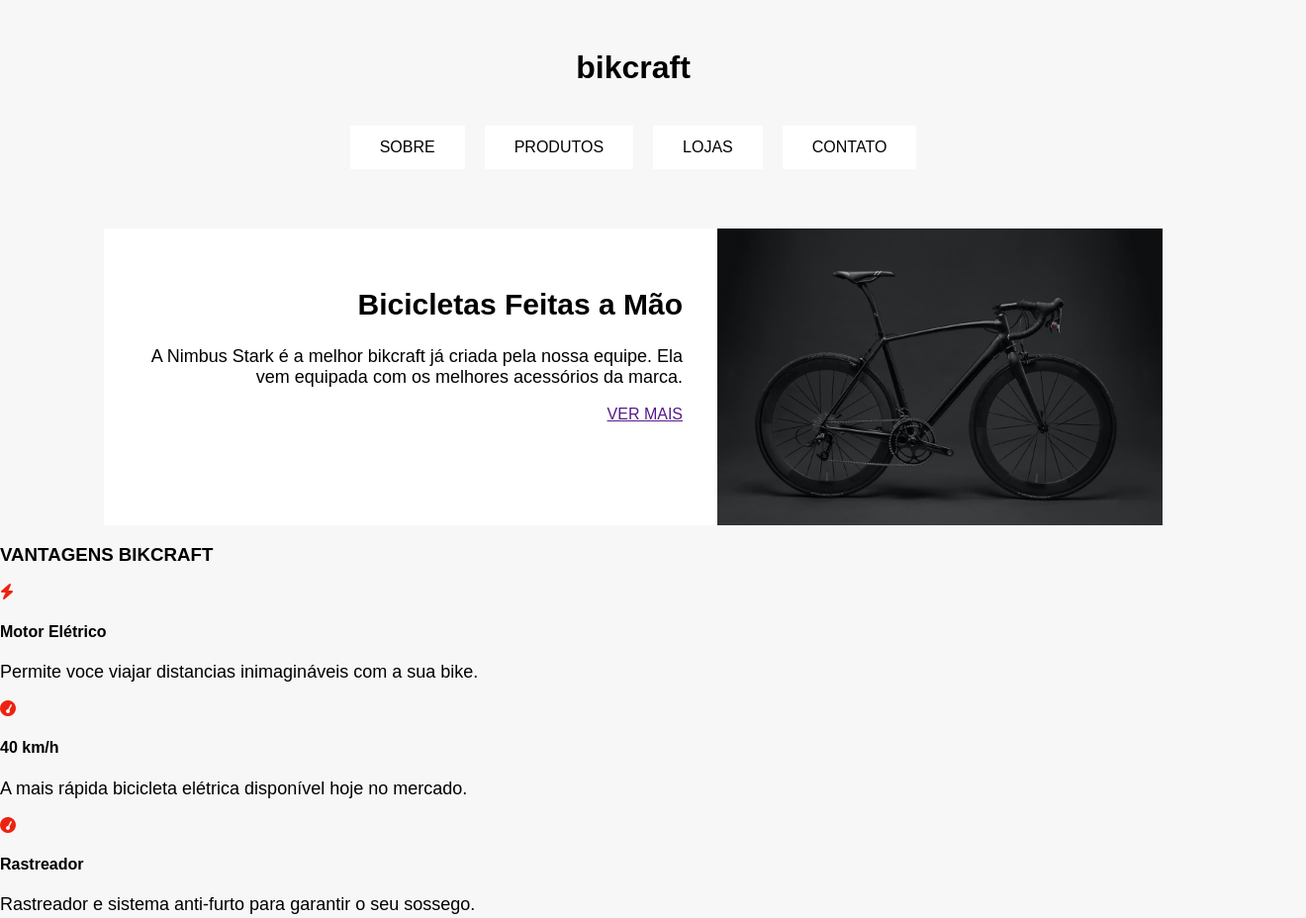
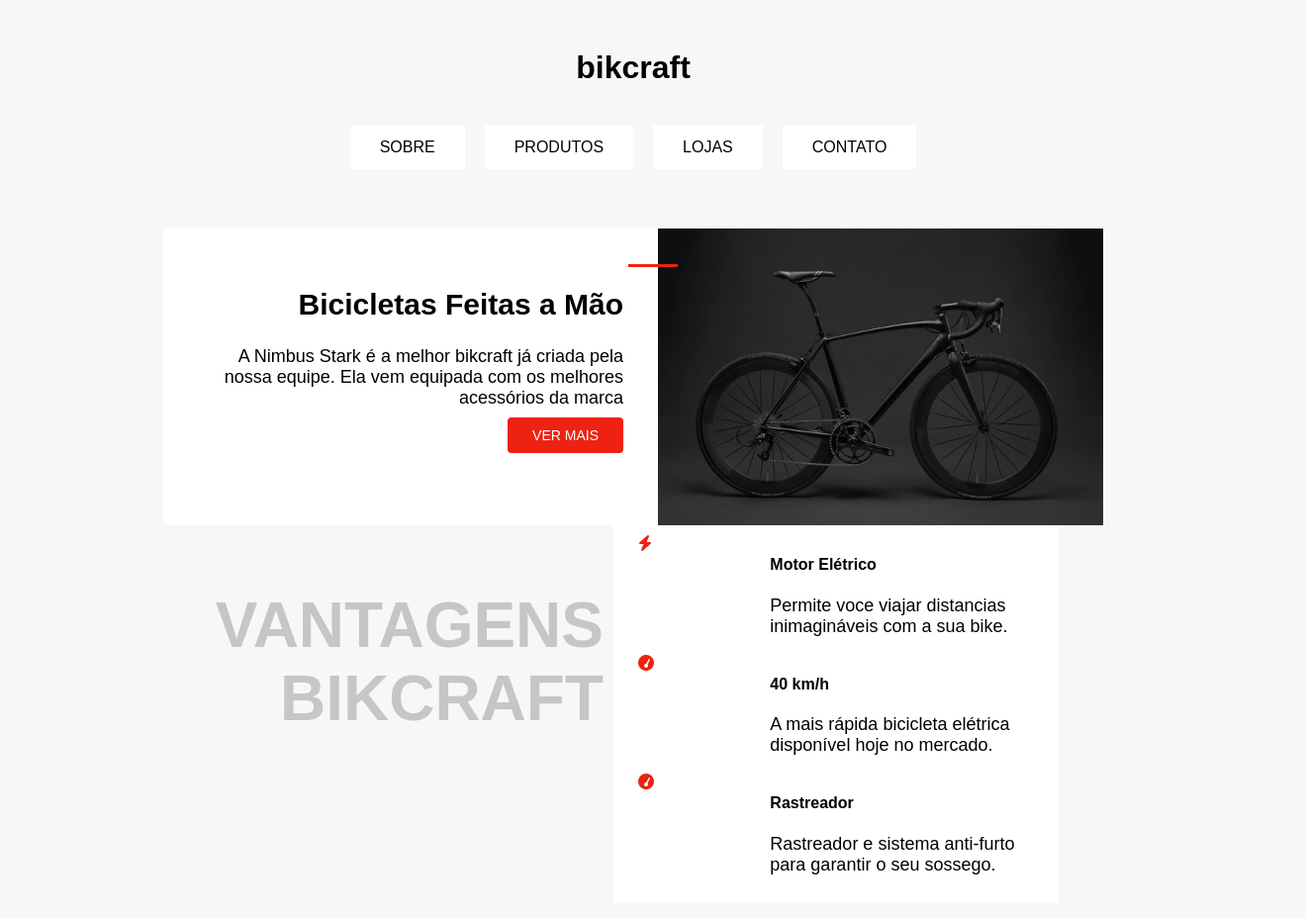
Before and after one commit to larabmelo/origamid, a plain HTML site: page html-css/exercicios/exercicio-posicionamento/index.html in a window 1280 px wide. Shown: the top 928 px of the page at 99% size, 1320 px wide, since content can reach past the window. Drawn offline with Linux system fonts and the light colour scheme.

Commit message:
bikcraft page done
not yet responsive

```diff
--- a/html-css/exercicios/exercicio-posicionamento/index.html
+++ b/html-css/exercicios/exercicio-posicionamento/index.html
@@ -20,27 +20,34 @@
     <div class="hero">
         <div class="info">
             <h2>Bicicletas Feitas a Mão</h2>
-            <p>A Nimbus Stark é a melhor bikcraft já criada pela nossa equipe. Ela vem equipada com os melhores acessórios da marca.</p>
+            <p>A Nimbus Stark é a melhor bikcraft já criada pela nossa equipe. Ela vem equipada com os melhores acessórios da marca</p>
             <a href="" class="link-info">VER MAIS</a>
+            <div class="barra-vermelha"></div>
         </div>
         <img src="../img/bicicleta-1200-800.jpg" alt="Bicicleta Preta">
-        <div class="barra-vermelha"></div>
+
     </div>
     <div class="vantagens">
         <h3>VANTAGENS BIKCRAFT</h3>
         <div class="itens-vantagens">
-
             <i class="fa-solid fa-bolt" style="color: #ee2211;"></i>
-            <h4>Motor Elétrico</h4>
-            <p>Permite voce viajar distancias inimagináveis com a sua bike.</p>
+            <div class="texto">
+                <h4>Motor Elétrico</h4>
+                <p>Permite voce viajar distancias inimagináveis com a sua bike.</p>
+            </div>
 
             <i class="fa-solid fa-gauge-simple-high" style="color: #ee2211;"></i>
+
+            <div class="texto">
             <h4>40 km/h</h4>
             <p>A mais rápida bicicleta elétrica disponível hoje no mercado.</p>
+            </div>
 
             <i class="fa-solid fa-gauge-simple-high" style="color: #ee2211;"></i>
+            <div class="texto">
             <h4>Rastreador</h4>
             <p>Rastreador e sistema anti-furto para garantir o seu sossego.</p>
+            </div>
         </div>
     </div>
     <div class="footer">
--- a/html-css/exercicios/exercicio-posicionamento/style.css
+++ b/html-css/exercicios/exercicio-posicionamento/style.css
@@ -17,6 +17,7 @@ h1 {
     justify-content: center;
     flex-wrap: wrap;
     margin: 20px;
+    margin-bottom: 50px;
 }
 
 .link-menu {
@@ -31,18 +32,16 @@ h1 {
     display: flex;
     flex-direction: row;
     justify-content: center;
-    margin-top: 50px;
-    margin-right: 60px;
-    margin-left: 60px;
+    margin: auto 50px;
 }
 
 .info {
-    justify-content: center;
+    max-width: 500px;
     text-align: right;
     background-color: white;
     padding: 35px 35px;
-    max-width: 550px;
-
+    position: relative;
+    box-sizing: border-box;
 }
 
 h2 {
@@ -57,3 +56,55 @@ img {
     height: 300px;
     width: 450px;
 }
+
+.link-info {
+    text-decoration: none;
+    font-size: 14px;
+    color: white;
+    background-color: #ee2211;
+    padding: 10px 25px;
+    border-radius: 4px;
+}
+
+.barra-vermelha {
+    position: absolute;
+    height: 3px;
+    width: 50px;
+    background-color: #ee2211;
+    top: 12%;
+    left: 94%;
+}
+
+.vantagens {
+    display: flex;
+    flex-direction: row;
+    justify-content: center;
+    margin: auto 50px;
+}
+
+h3 {
+    font-size: 64px;
+    color: #c6c6c6;
+    text-align: right;
+
+    width: 400px;
+    margin-right: 10px;
+}
+
+.itens-vantagens {
+    display: grid;
+    grid-template-columns: 1fr 2fr;
+    background-color: white;
+    width: 450px;
+    box-sizing: border-box;
+    padding: 10px 25px;
+}
+
+.footer {
+    margin-top: 50px;
+    width: 100%;
+    background-color: white;
+    text-align: center;
+    padding: 20px;
+    height: 50px;
+}
```
Also changed, not shown: 1 other file.
